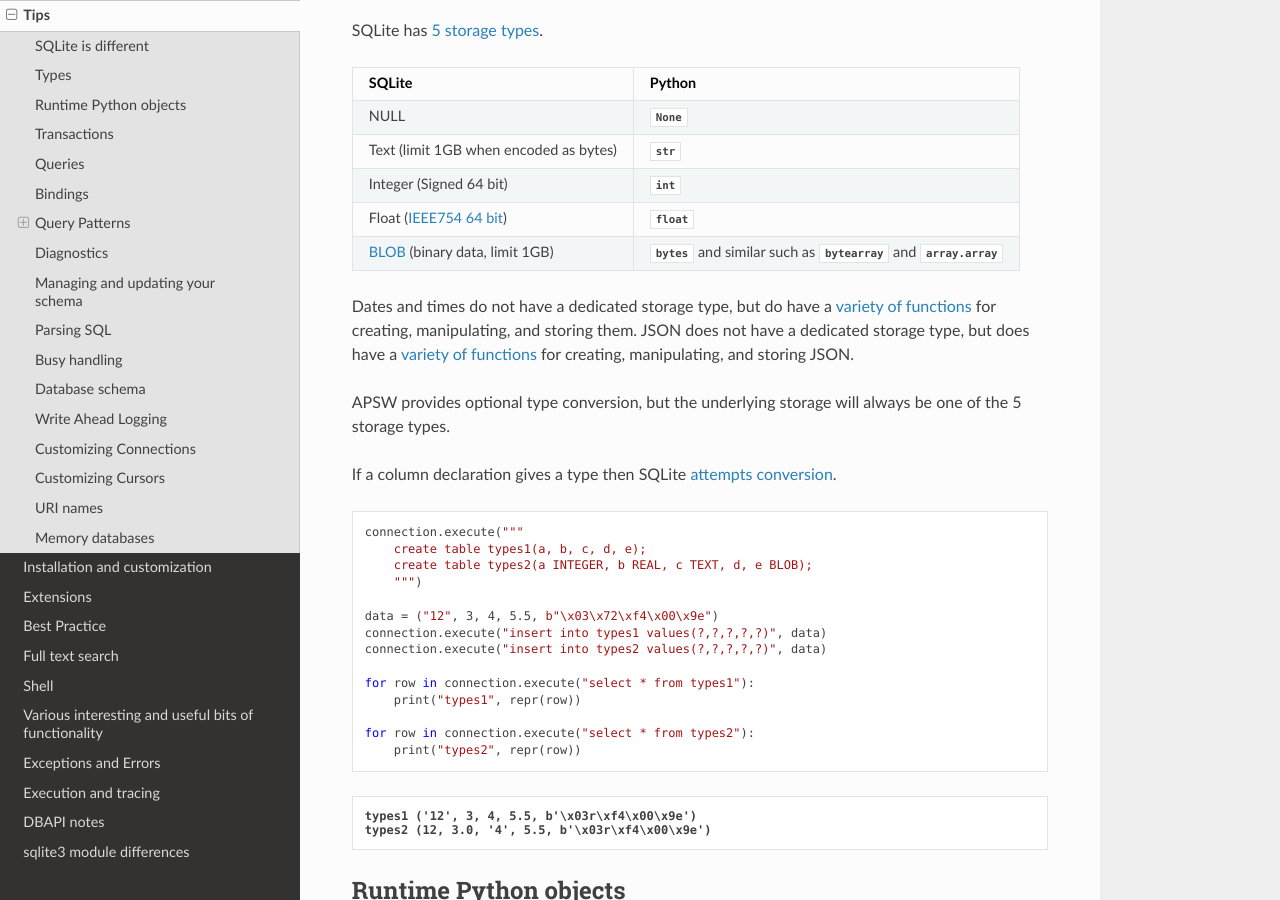
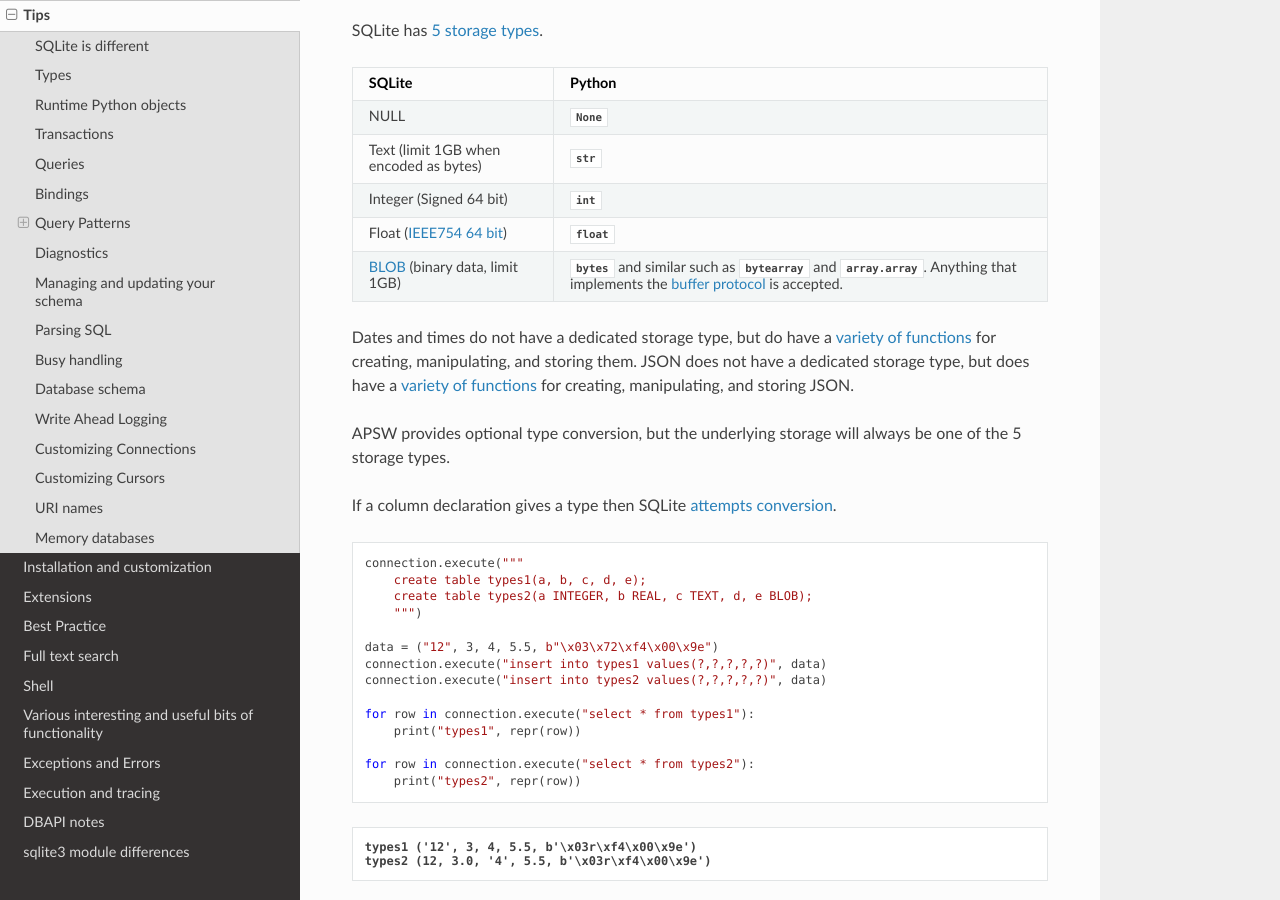
Before and after one commit to rogerbinns/apsw, a Sphinx documentation site: the page built from doc/tips.rst, in a window 1280 px wide and 900 px high, scrolled down 569 px. Built offline with Sphinx 7.4.7 and the Read the Docs theme 3.1.0, drawn with Linux system fonts in a browser that asks for light colours; pages that are not in the unit, such as notebooks, are missing from menus; the version number is read from the project's files by our own code.

Commit message:
Some doc bytes -> Buffer

```diff
--- a/doc/dbapi.rst
+++ b/doc/dbapi.rst
@@ -99,7 +99,7 @@
 `Julian days <https://en.wikipedia.org/wiki/Julian_day>`_ (floating
 point number).
 
-Use the standard bytes type for blobs.
+Use any :class:`~collections.abc.Buffer` type (eg bytes) for blobs.
 
 :doc:`ext` provides functionality to convert and adapt types to those
 supported by SQLite.
--- a/doc/tips.rst
+++ b/doc/tips.rst
@@ -43,7 +43,9 @@
   * - Float (`IEEE754 64 bit <https://en.wikipedia.org/wiki/Double-precision_floating-point_format>`__)
     - :class:`float`
   * - `BLOB <https://en.wikipedia.org/wiki/Binary_large_object>`__ (binary data, limit 1GB)
-    - :class:`bytes` and similar such as :class:`bytearray` and :class:`array.array`
+    - :class:`bytes` and similar such as :class:`bytearray` and :class:`array.array`.  Anything
+      that implements the `buffer protocol <https://docs.python.org/3/c-api/buffer.html>`__ is
+      accepted.
 
 :index:`Dates and times` do not have a dedicated storage type, but do
 have a `variety of functions
```
Also changed, not shown: 2 other files.
